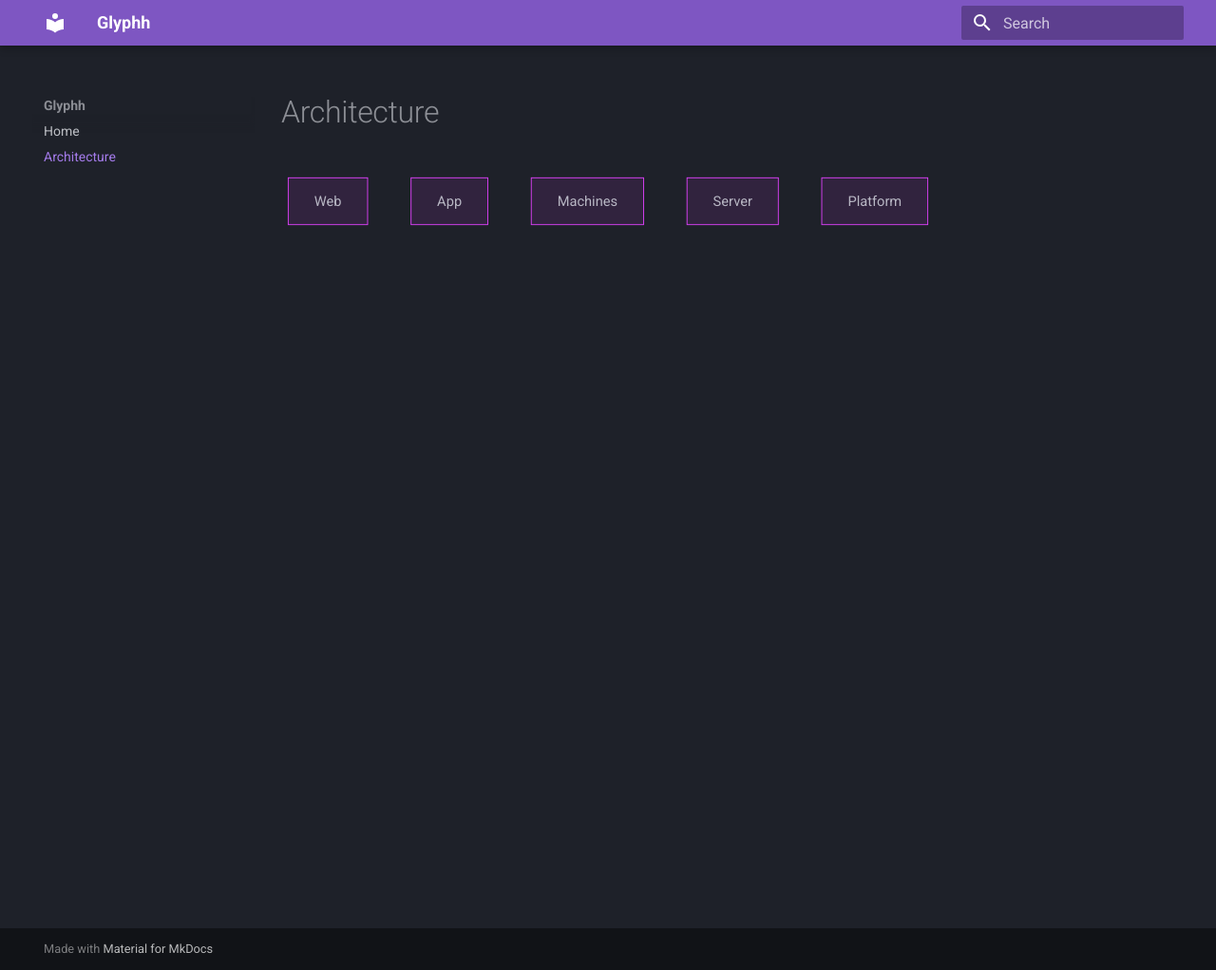
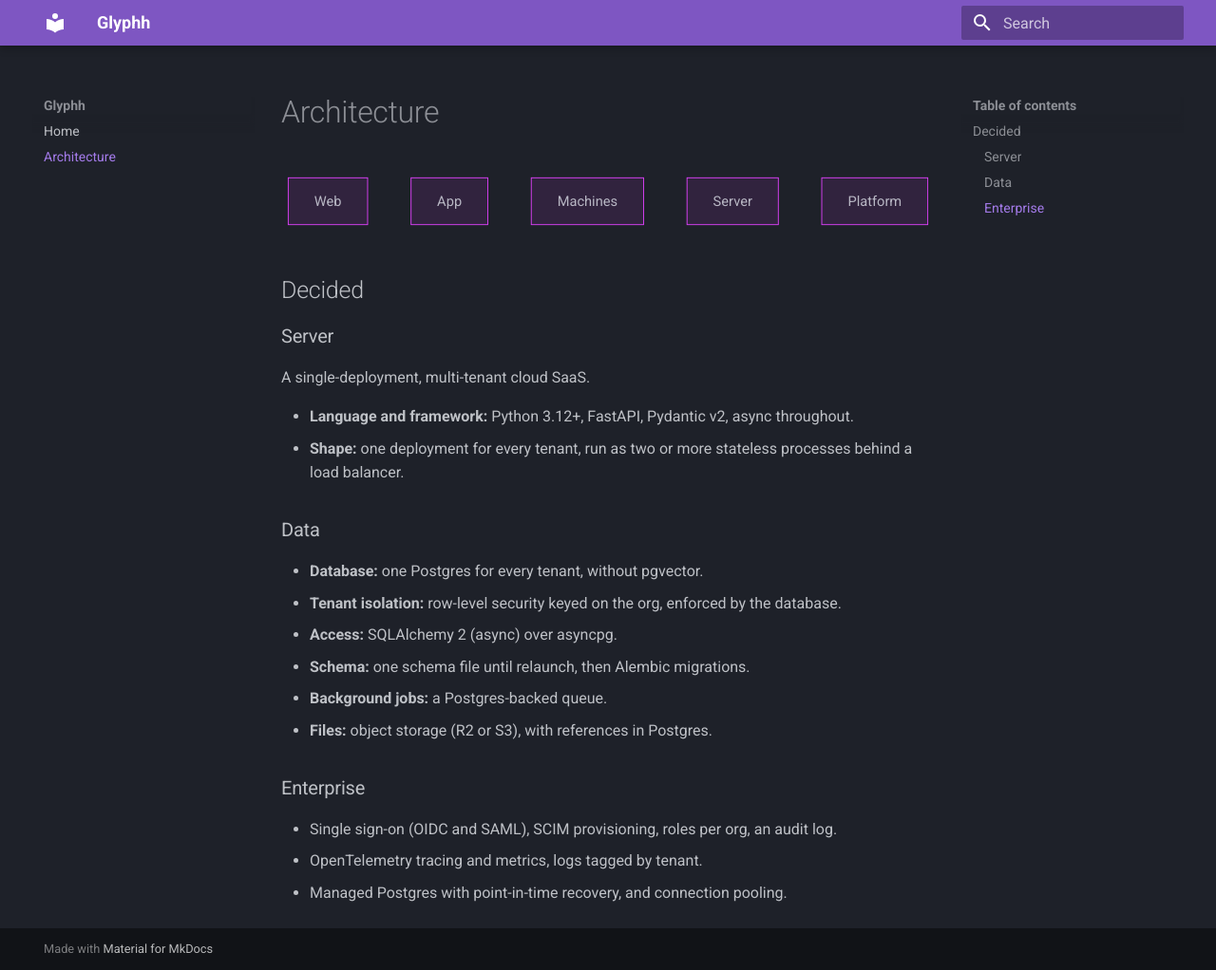
Before and after one commit to glyphh-ai/server, an MkDocs documentation site: the page built from docs/architecture.md, in a window 1280 px wide and 1022 px high. Shown: the whole window at 95% size. Built offline with MkDocs 1.6.1 and Material for MkDocs 9.7.7, drawn with Linux system fonts in a browser that asks for light colours.

Commit message:
Architecture: the server and data decisions
Co-Authored-By: Claude Opus 5.5 <noreply@anthropic.com>

````diff
--- a/docs/architecture.md
+++ b/docs/architecture.md
@@ -8,3 +8,27 @@ flowchart TB
     Server
     Platform
 ```
+
+## Decided
+
+### Server
+
+A single-deployment, multi-tenant cloud SaaS.
+
+- **Language and framework:** Python 3.12+, FastAPI, Pydantic v2, async throughout.
+- **Shape:** one deployment for every tenant, run as two or more stateless processes behind a load balancer.
+
+### Data
+
+- **Database:** one Postgres for every tenant, without pgvector.
+- **Tenant isolation:** row-level security keyed on the org, enforced by the database.
+- **Access:** SQLAlchemy 2 (async) over asyncpg.
+- **Schema:** one schema file until relaunch, then Alembic migrations.
+- **Background jobs:** a Postgres-backed queue.
+- **Files:** object storage (R2 or S3), with references in Postgres.
+
+### Enterprise
+
+- Single sign-on (OIDC and SAML), SCIM provisioning, roles per org, an audit log.
+- OpenTelemetry tracing and metrics, logs tagged by tenant.
+- Managed Postgres with point-in-time recovery, and connection pooling.
````
